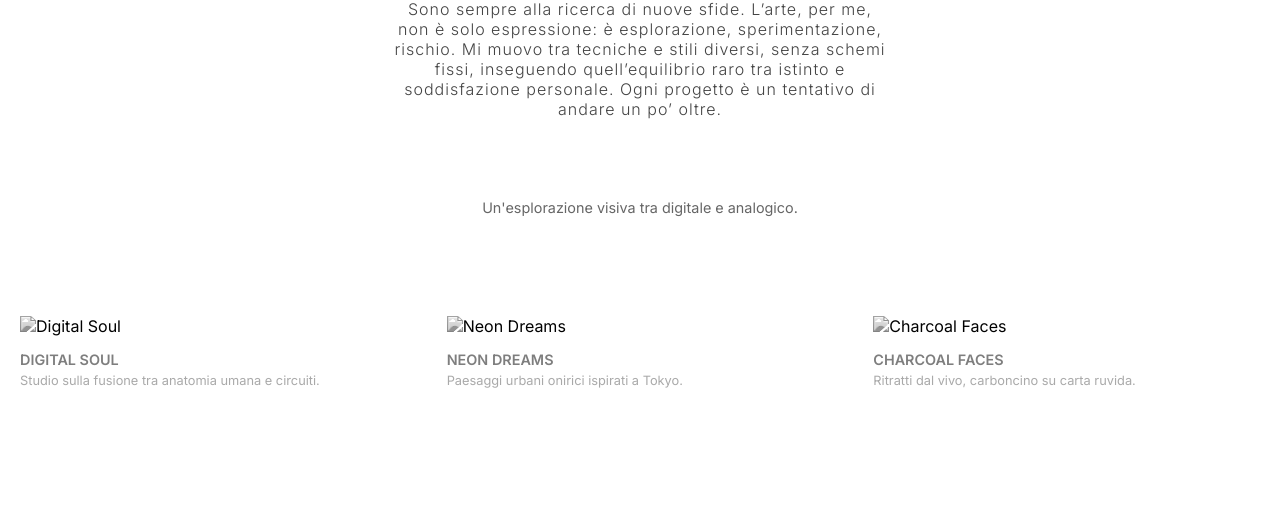
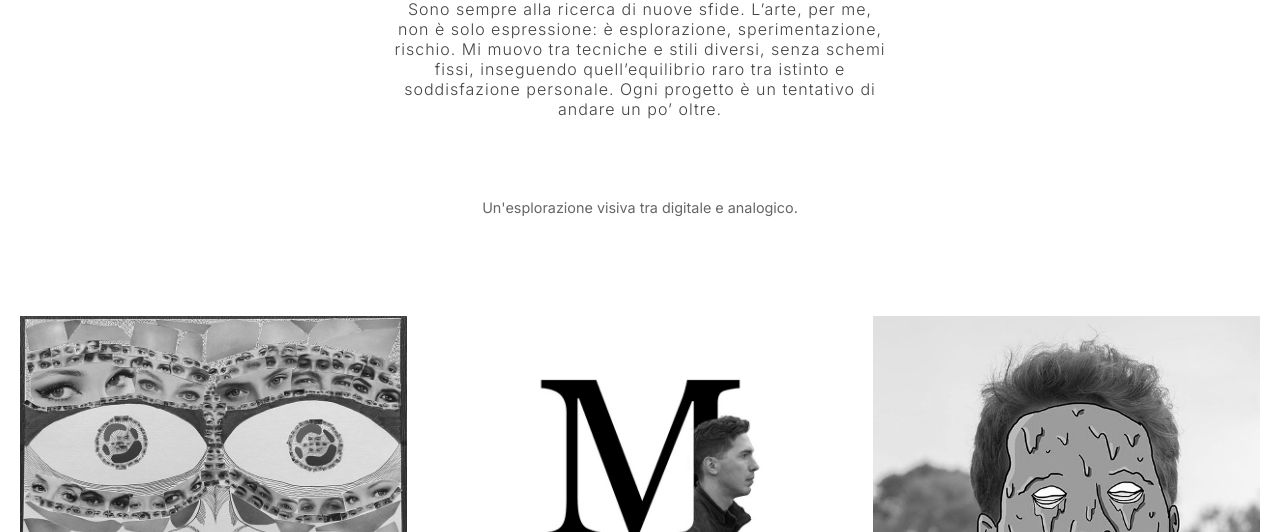
Before and after one commit to Matcor3/teo-zen, a website: page public/art.html in a window 1280 px wide. Shown: the part 268-800 px from the top of the page. Drawn offline with Linux system fonts and the light colour scheme.

Commit message:
modifiche alle pagine

```diff
--- a/public/data.js
+++ b/public/data.js
@@ -13,7 +13,7 @@ const allProjects = [
     // --- DIY / INVENTIONS ---
     {
         category: "diy", // ETICHETTA IMPORTANTE
-        title: "Alimentatore da baoco",
+        title: "Alimentatore da banco",
         image: "images/diy2.jpg", // Trova un'immagine per questo!
         description: "Alimentatore PC trasformato in alimentatore da banco regolabile.",
 
@@ -29,21 +29,21 @@ const allProjects = [
     // --- ART PROJECTS (Galleria) ---
     {
         category: "art",
-        title: "Digital Soul",
-        image: "images/art-1.jpg",
-        description: "Studio sulla fusione tra anatomia umana e circuiti."
+        title: "All eyes on me",
+        image: "images/art1.jpg",
+        description: "Collage di occhi umani."
     },
     {
         category: "art",
-        title: "Neon Dreams",
-        image: "images/art-2.jpg",
-        description: "Paesaggi urbani onirici ispirati a Tokyo."
+        title: "M for Matteo",
+        image: "images/art2.jpg",
+        description: "Fusione digitale di ritratti e lettere."
     },
     {
         category: "art",
-        title: "Charcoal Faces",
-        image: "images/art-3.jpg",
-        description: "Ritratti dal vivo, carboncino su carta ruvida."
+        title: "Grime face",
+        image: "images/art3.jpg",
+        description: "Grime effect su ritratto digitale."
     },
 
    // --- CODING PROJECTS ---
```
Also changed, not shown: public/index.html (+3 -4 lines), public/images/art1.jpg (added), public/images/art2.jpg (added), public/images/art3.jpg (added), public/images/kp.jpg (added), public/images/og-image.jpg (added).
